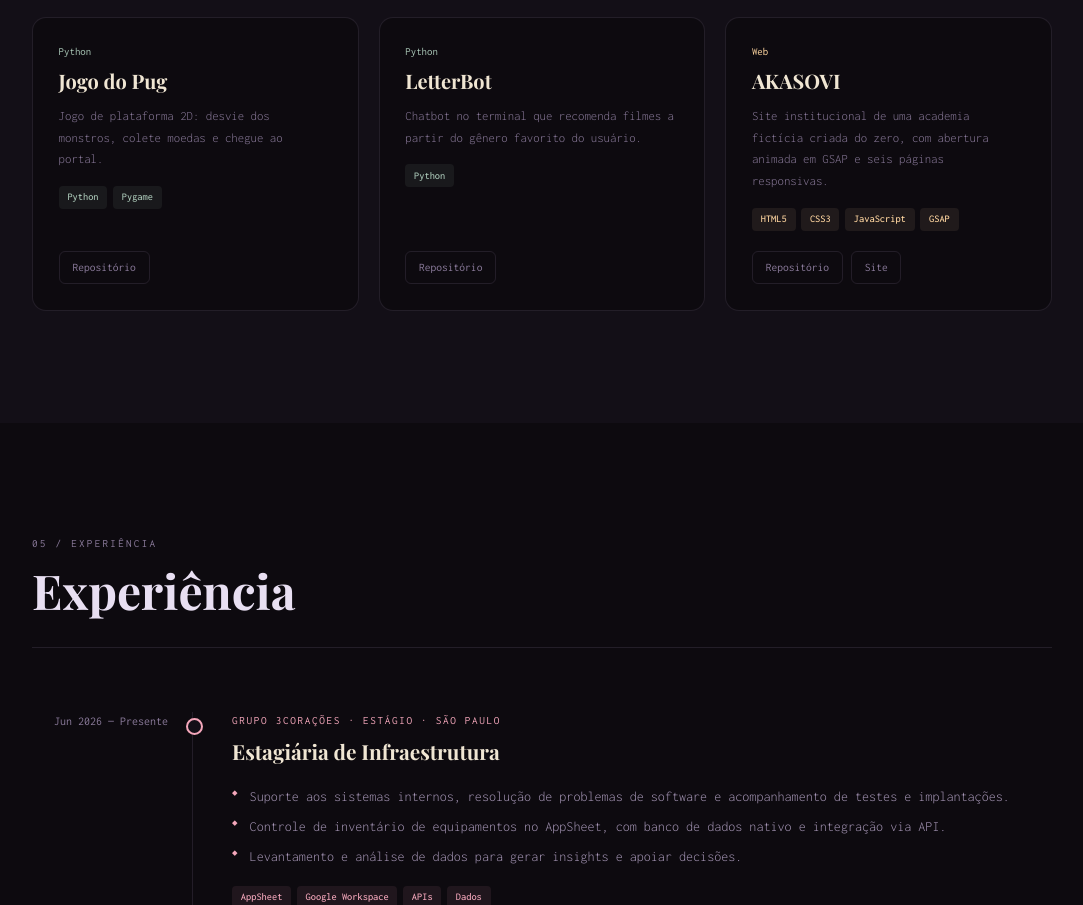
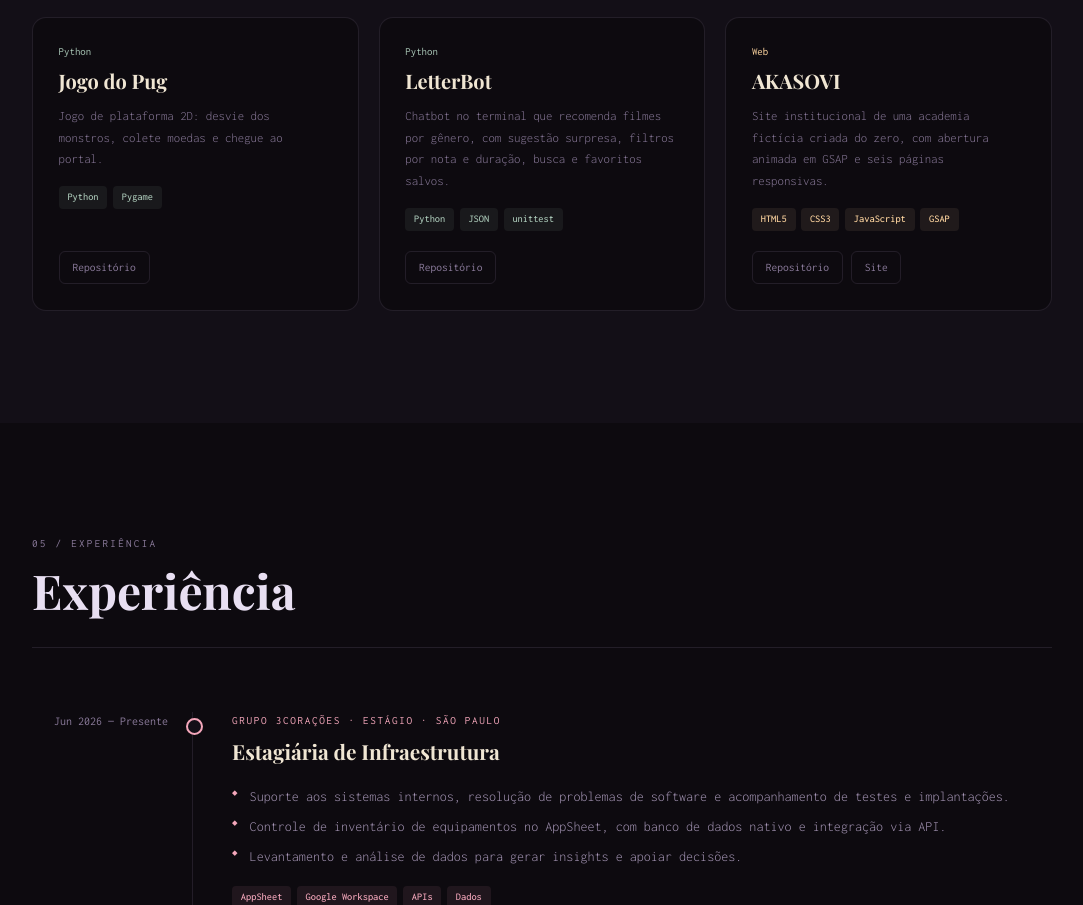
Before and after one commit to SofiaHagio/Portifolio, a plain HTML site: page index.html in a window 1280 px wide. Shown: the part 2895-3800 px from the top of the page, without its empty margins (98-1181 px from the left). Drawn offline with nearby package versions, Linux system fonts and the light colour scheme.

Commit message:
feat: update LetterBot card with new features

```diff
--- a/index.html
+++ b/index.html
@@ -247,9 +247,11 @@
             <div class="project-card accent-green">
               <p class="project-type">Python</p>
               <h3 class="project-title">LetterBot</h3>
-              <p class="project-desc">Chatbot no terminal que recomenda filmes a partir do gênero favorito do usuário.</p>
+              <p class="project-desc">Chatbot no terminal que recomenda filmes por gênero, com sugestão surpresa, filtros por nota e duração, busca e favoritos salvos.</p>
               <ul class="tags">
                 <li class="tag">Python</li>
+                <li class="tag">JSON</li>
+                <li class="tag">unittest</li>
               </ul>
               <div class="project-links">
                 <a href="https://github.com/SofiaHagio/LetterBot" target="_blank">Repositório</a>
```
